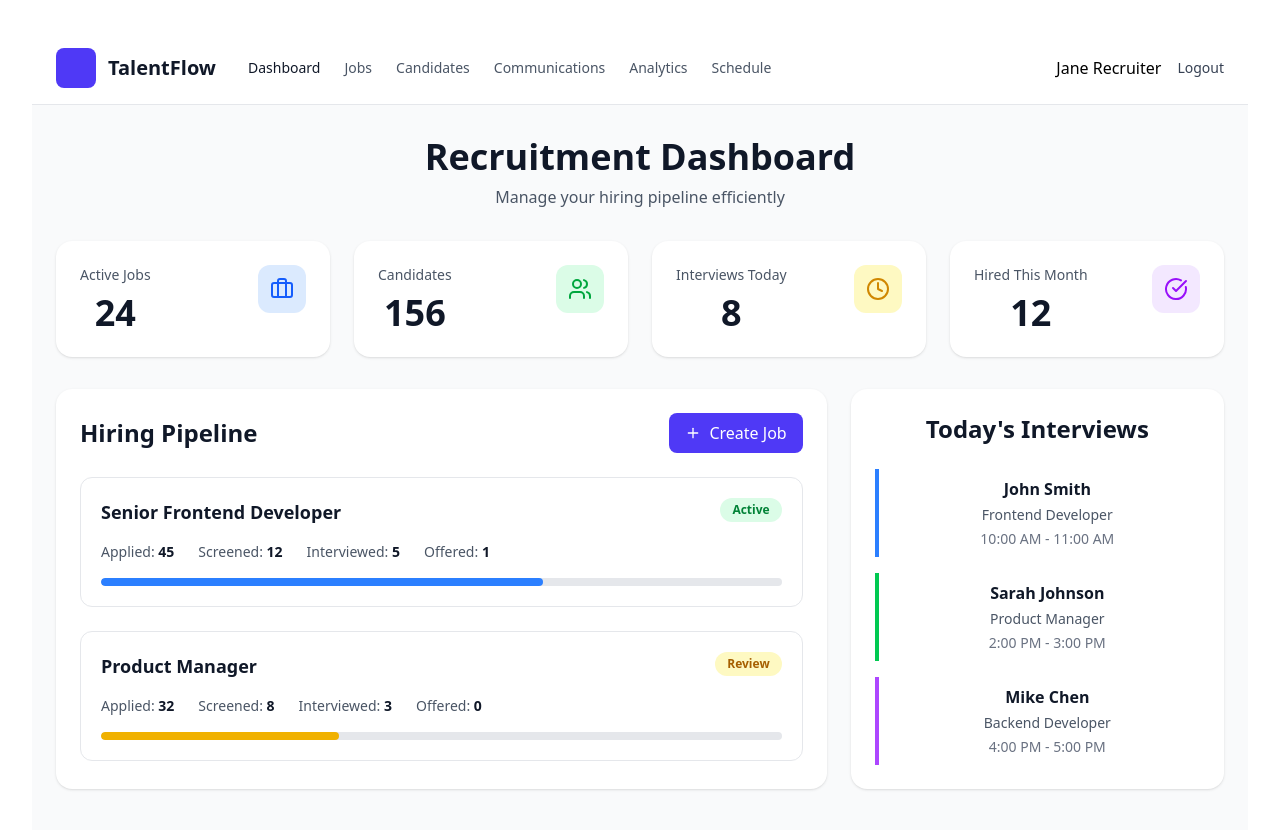
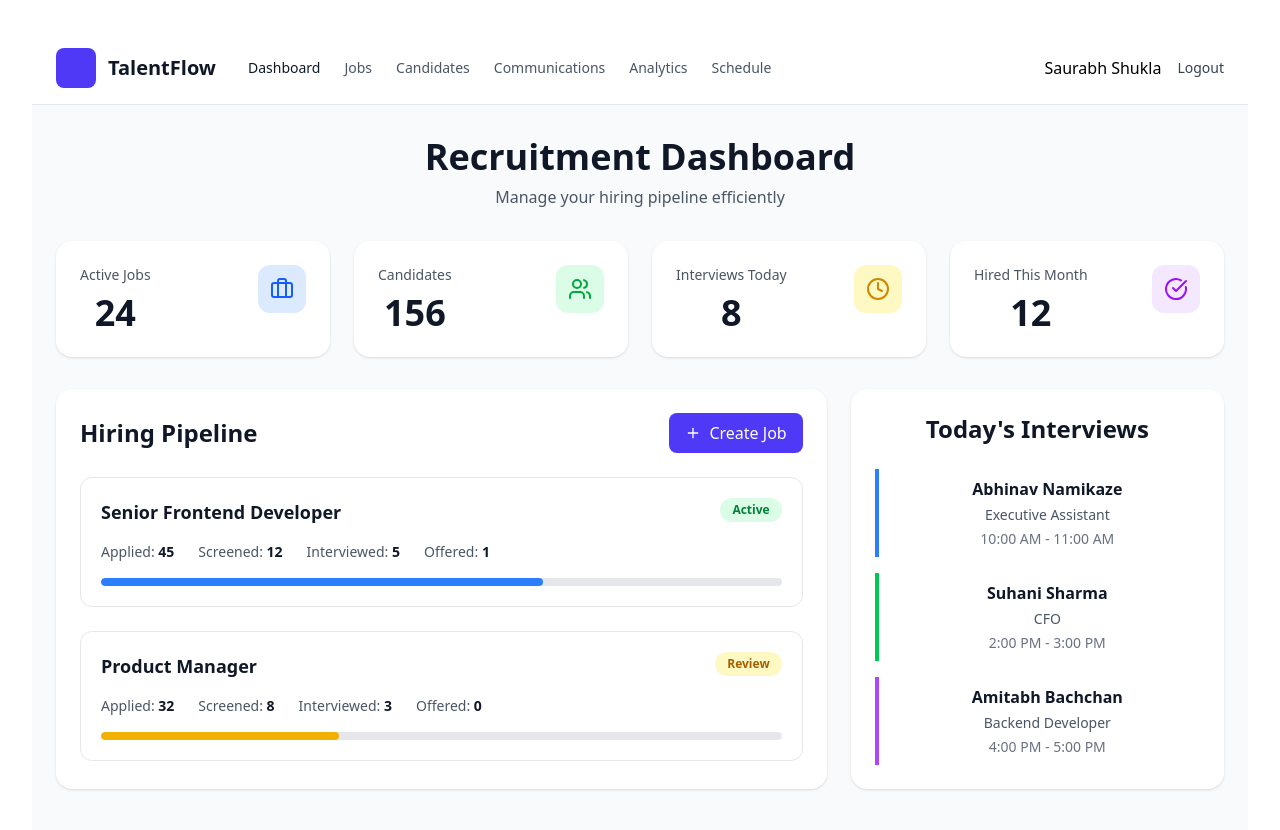
Before and after one commit to 22f1000288/soft-engg-project-sep-2025-se-SEP-team_6, a React (Vite) app in the folder hrms-project/: page /hr-dashboard in a window 1280 px wide. Shown: the top 830 px of the page. Built offline with nearby package versions, Linux system fonts and the light colour scheme.

Commit message:
Personnel names changed

```diff
--- a/hrms-project/src/pages/CandidateDashboard.jsx
+++ b/hrms-project/src/pages/CandidateDashboard.jsx
@@ -81,7 +81,7 @@ export default function CandidateApplications(props) {
             <button className="text-gray-600 hover:text-gray-900">
 
             </button>
-              <div>John Candidate</div>
+              <div>Saurabh Shukla</div>
             <div className="flex items-center gap-2">
 
               <span onClick={handleLogout} className="text-sm text-gray-700 cursor-pointer">Logout</span>
--- a/hrms-project/src/pages/HRDashboard.jsx
+++ b/hrms-project/src/pages/HRDashboard.jsx
@@ -44,19 +44,19 @@ export default function RecruitmentDashboard(props) {
 
   const interviews = [
     {
-      name: 'John Smith',
-      role: 'Frontend Developer',
+      name: 'Abhinav Namikaze',
+      role: 'Executive Assistant',
       time: '10:00 AM - 11:00 AM',
       color: 'border-blue-500'
     },
     {
-      name: 'Sarah Johnson',
-      role: 'Product Manager',
+      name: 'Suhani Sharma',
+      role: 'CFO',
       time: '2:00 PM - 3:00 PM',
       color: 'border-green-500'
     },
     {
-      name: 'Mike Chen',
+      name: 'Amitabh Bachchan',
       role: 'Backend Developer',
       time: '4:00 PM - 5:00 PM',
       color: 'border-purple-500'
@@ -95,7 +95,7 @@ export default function RecruitmentDashboard(props) {
             <button className="text-gray-600 hover:text-gray-900">
 
             </button>
-              <div>Jane Recruiter</div>
+              <div>Saurabh Shukla</div>
             <div className="flex items-center gap-2">
 
               <span onClick={handleLogout} className="text-sm text-gray-700 cursor-pointer">Logout</span>
--- a/hrms-project/src/pages/LandingPage.jsx
+++ b/hrms-project/src/pages/LandingPage.jsx
@@ -22,17 +22,9 @@ export default function TalentFlowLanding() {
           </div>
           <div className="flex items-center gap-4">
             <button className="text-gray-600 hover:text-gray-900">
-              <svg className="w-5 h-5" fill="none" stroke="currentColor" viewBox="0 0 24 24">
-                <path strokeLinecap="round" strokeLinejoin="round" strokeWidth={2} d="M19 9l-7 7-7-7" />
-              </svg>
+
             </button>
-            <div className="flex items-center gap-2">
-              <div className="w-8 h-8 bg-gray-300 rounded-full"></div>
-              <span className="text-gray-700">User</span>
-              <svg className="w-4 h-4 text-gray-600" fill="none" stroke="currentColor" viewBox="0 0 24 24">
-                <path strokeLinecap="round" strokeLinejoin="round" strokeWidth={2} d="M19 9l-7 7-7-7" />
-              </svg>
-            </div>
+
           </div>
         </div>
       </header>
```
